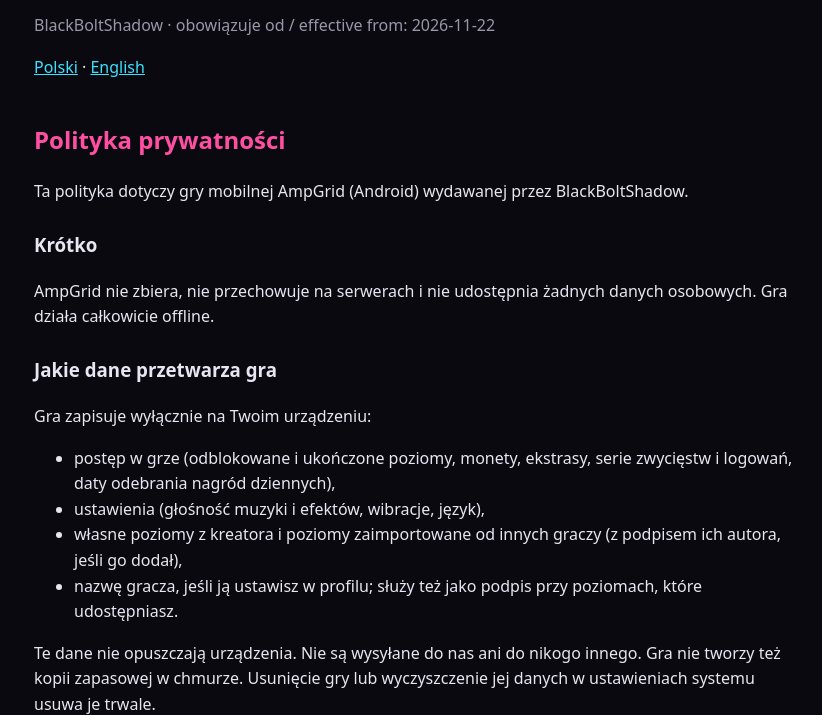
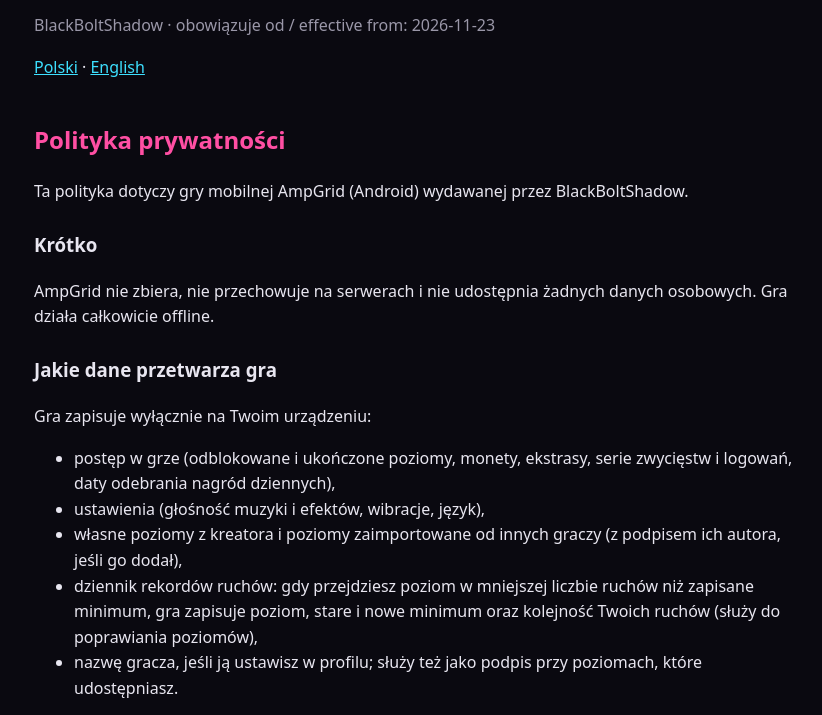
Before and after one commit to blackboltshadow/AmpGrid-Policy, a plain HTML site: page index.html in a window 1280 px wide. Shown: the part 100-815 px from the top of the page, without its empty margins (226-1048 px from the left). Drawn offline with Linux system fonts and the light colour scheme.

Commit message:
docs: polityka prywatności – lokalny dziennik rekordów ruchów
Co-Authored-By: Claude Opus 5.5 <noreply@anthropic.com>
Claude-Session: https://claude.ai/code/session_01Emk3T1MufcZhDyU5RiPCEJ

```diff
--- a/index.html
+++ b/index.html
@@ -19,7 +19,7 @@
 <body>
 <main>
 <h1>AmpGrid</h1>
-<p class="meta">BlackBoltShadow · obowiązuje od / effective from: 2026-11-22</p>
+<p class="meta">BlackBoltShadow · obowiązuje od / effective from: 2026-11-23</p>
 <nav><a href="#pl">Polski</a> · <a href="#en">English</a></nav>
 
 <section id="pl" lang="pl">
@@ -35,6 +35,7 @@
   <li>postęp w grze (odblokowane i ukończone poziomy, monety, ekstrasy, serie zwycięstw i logowań, daty odebrania nagród dziennych),</li>
   <li>ustawienia (głośność muzyki i efektów, wibracje, język),</li>
   <li>własne poziomy z kreatora i poziomy zaimportowane od innych graczy (z podpisem ich autora, jeśli go dodał),</li>
+  <li>dziennik rekordów ruchów: gdy przejdziesz poziom w mniejszej liczbie ruchów niż zapisane minimum, gra zapisuje poziom, stare i nowe minimum oraz kolejność Twoich ruchów (służy do poprawiania poziomów),</li>
   <li>nazwę gracza, jeśli ją ustawisz w profilu; służy też jako podpis przy poziomach, które udostępniasz.</li>
 </ul>
 <p>Te dane nie opuszczają urządzenia. Nie są wysyłane do nas ani do nikogo innego. Gra nie tworzy też kopii zapasowej w chmurze. Usunięcie gry lub wyczyszczenie jej danych w ustawieniach systemu usuwa je trwale.</p>
@@ -88,6 +89,7 @@
   <li>game progress (unlocked and completed levels, coins, extras, win and login streaks, dates of claimed daily rewards),</li>
   <li>settings (music and sound volume, vibration, language),</li>
   <li>your own levels from the level editor and levels imported from other players (with their author's signature, if they added one),</li>
+  <li>a move record log: when you finish a level in fewer moves than the stored minimum, the game records the level, the old and new minimum, and the order of your moves (used to improve levels),</li>
   <li>your player name, if you set one in your profile; it is also used as the signature on levels you share.</li>
 </ul>
 <p>This data never leaves your device. It is not sent to us or anyone else, and the game does not create a cloud backup. Uninstalling the game or clearing its data in system settings deletes it permanently.</p>
```
